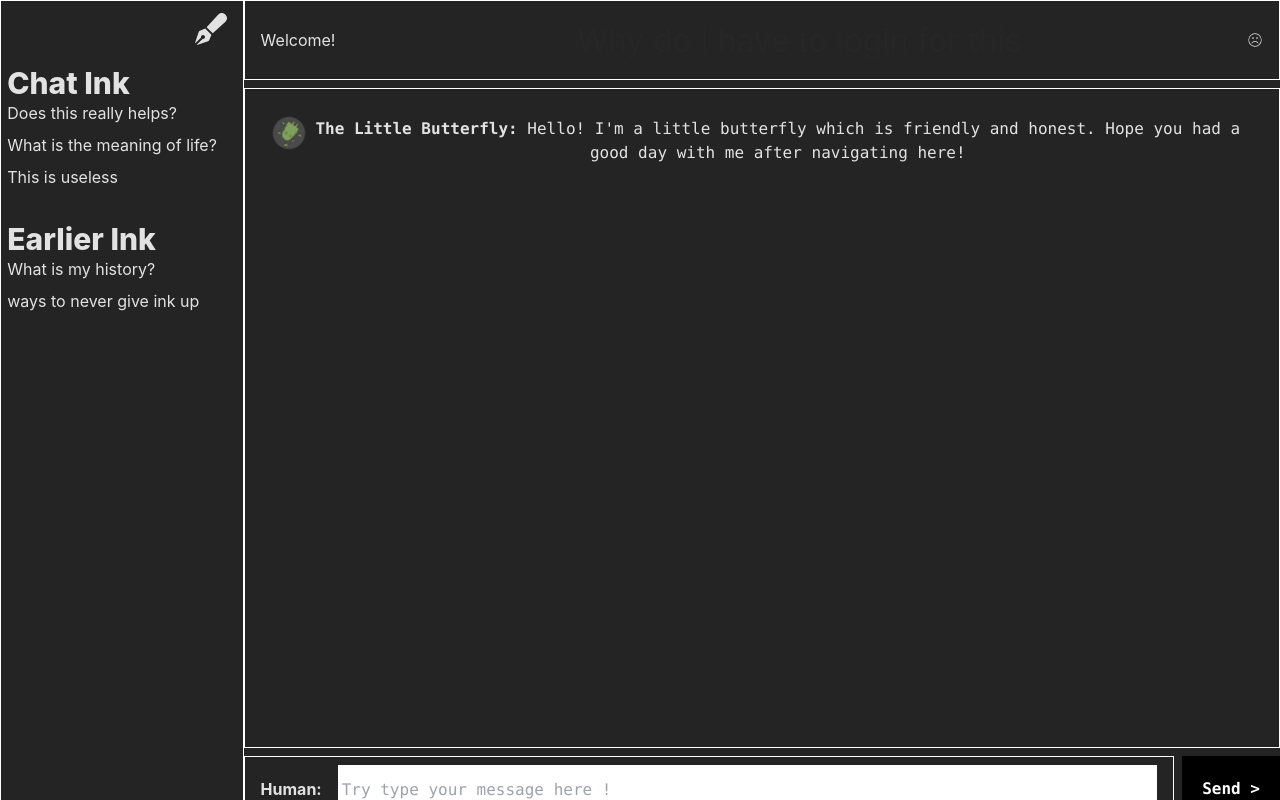
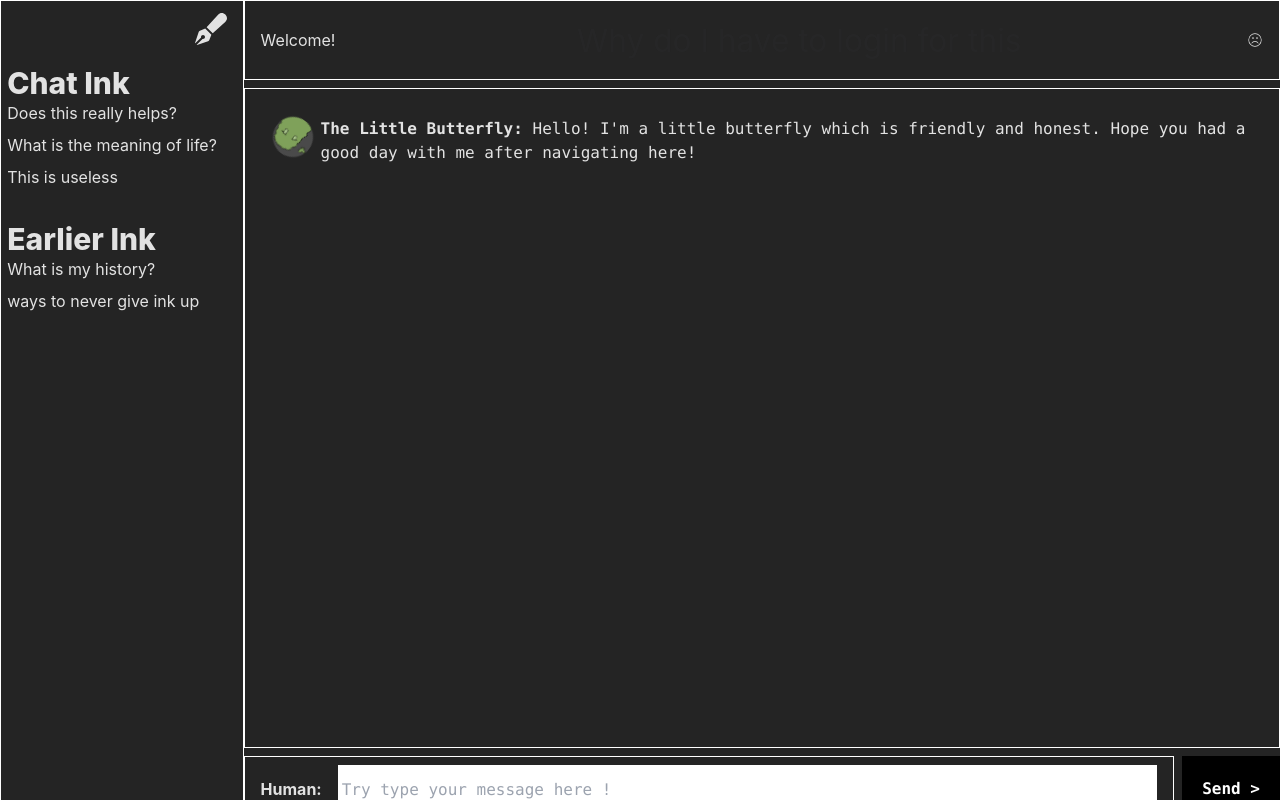
Before and after one commit to rafilo/Inkredible_AI, a React (Vite) app: page /chat in a window 1280 px wide. Shown: the top 800 px of the page. Built offline with nearby package versions, Linux system fonts and the light colour scheme.

Commit message:
modify the chat UI

```diff
--- a/src/chatbox.jsx
+++ b/src/chatbox.jsx
@@ -1,6 +1,6 @@
 import { useState } from "react";
 import axios from "axios";
-import AIimg from "./assets/WechatIMG149.jpg"
+import AIimg from "./assets/WechatIMG164.png"
 import humanimg from  "./assets/WechatIMG152.jpg"
 
 function ChatBox() {
@@ -52,8 +52,8 @@ function ChatBox() {
       <div className="border-white border border-solid p-4 mb-2 grow overflow-y-scroll">
         <pre>
           {messages.map((elem, key) => (
-            <p key={key} className="whitespace-pre-wrap p-3">
-              <img className="w-8 h-8 float-start animate-spin" src={elem.is_user_message ? humanimg : AIimg}></img>
+            <p key={key} className="whitespace-pre-wrap p-3 text-left">
+              <img className="w-10 h-10 float-start animate-spin mr-2" src={elem.is_user_message ? humanimg : AIimg}></img>
               <b>{elem.is_user_message ? "U:" : "The Little Butterfly:"}</b>{" "}
               {elem.content}
             </p>
```
Also changed, not shown: src/assets/WechatIMG164.png (added).
